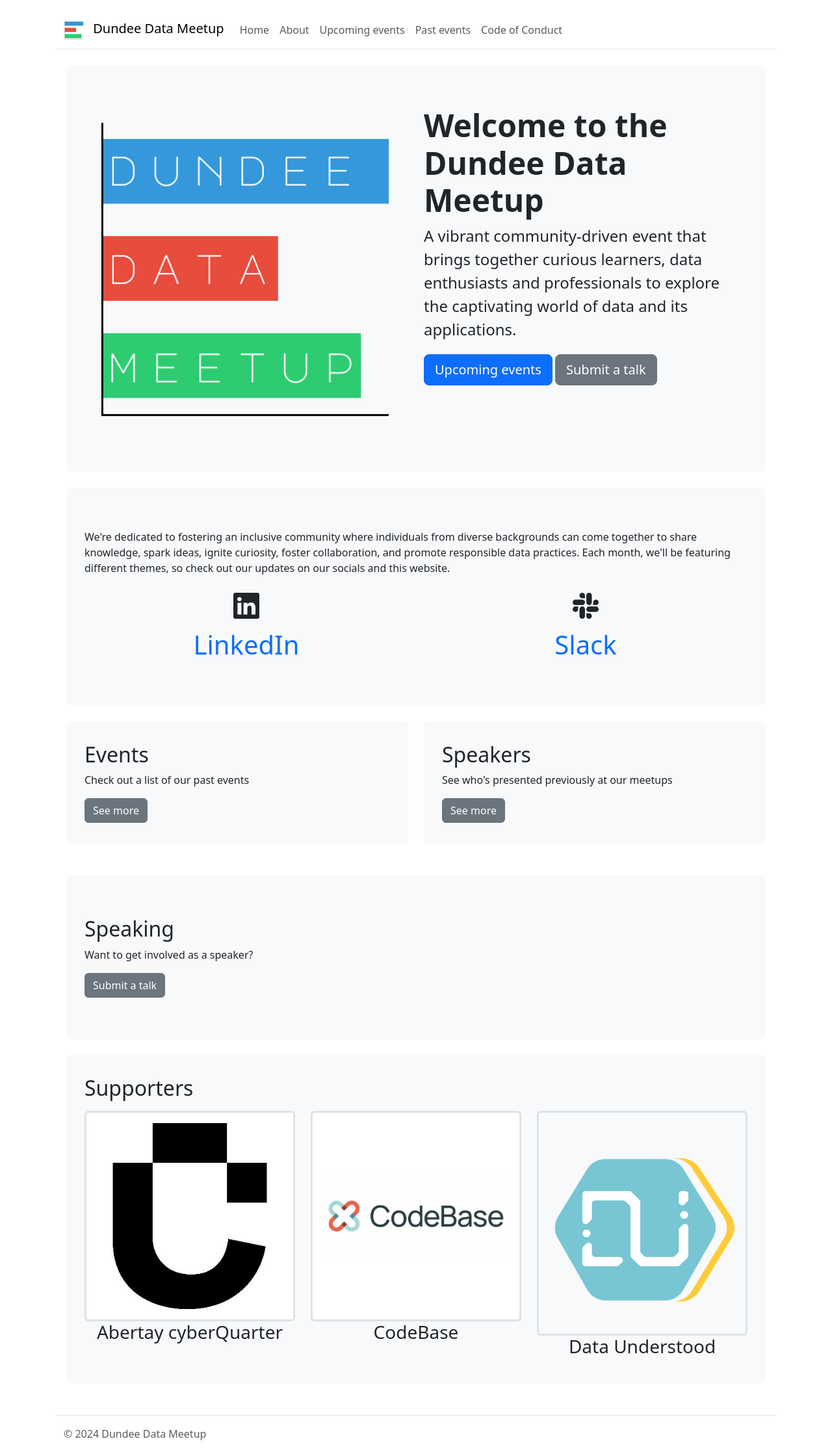
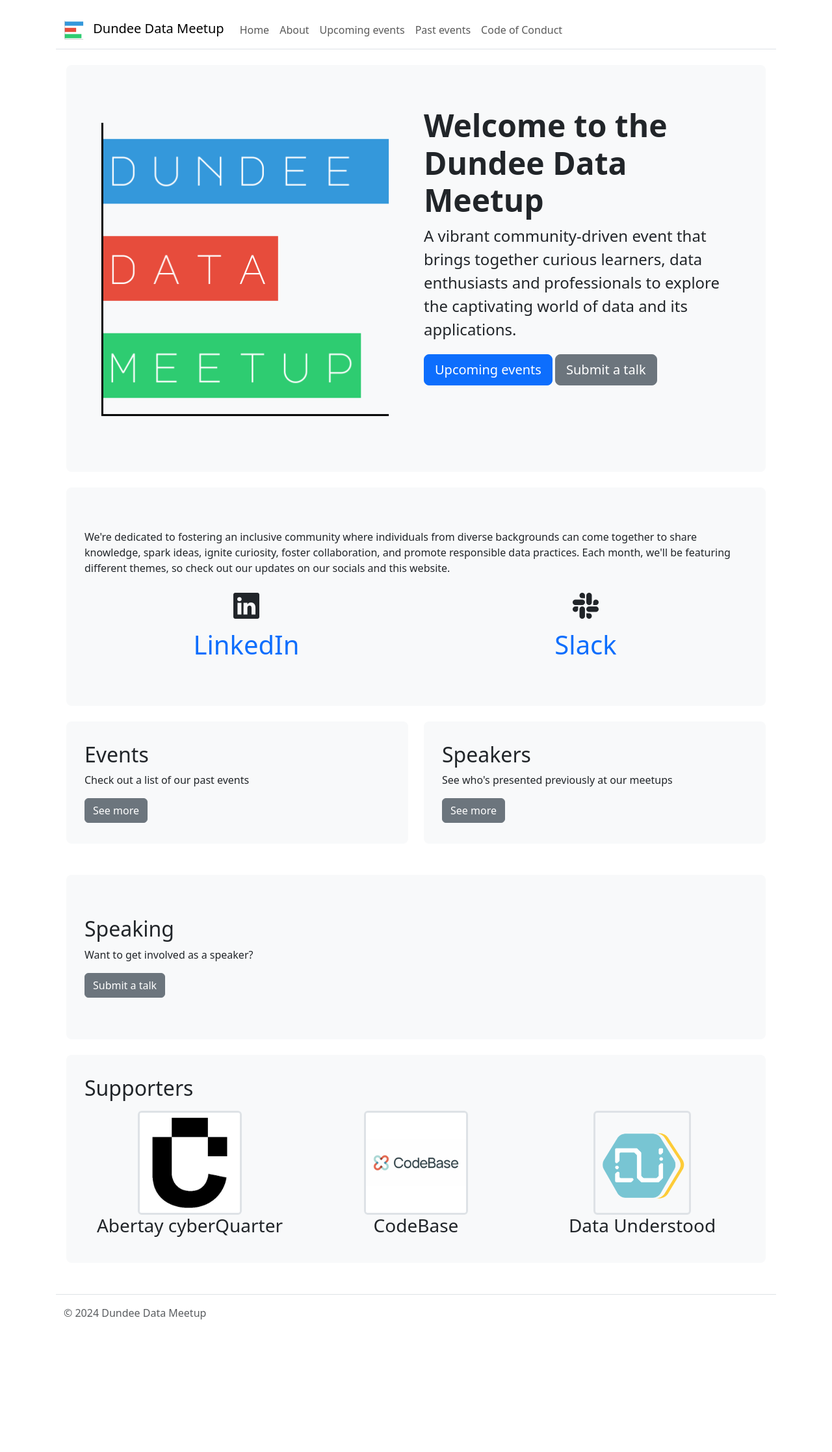
Before and after one commit to DundeeDataMeetup/dundeedatameetup.github.io, a Jekyll site: the page built from index.html, in a window 1280 px wide. Shown: the whole page at 65% size. Built offline with Jekyll 4.4.1, drawn with Linux system fonts in a browser that asks for light colours; after the commit the page ends 2048 px from its top, so only the background shows below that.

Commit message:
Fix CSS typo

```diff
--- a/assets/css/site.css
+++ b/assets/css/site.css
@@ -1,6 +1,6 @@
 .sponsor-logo {
     width: auto;
-    height: 10rmem;
+    height: 10rem;
 }
 
 .headshot-wrapper {
```
